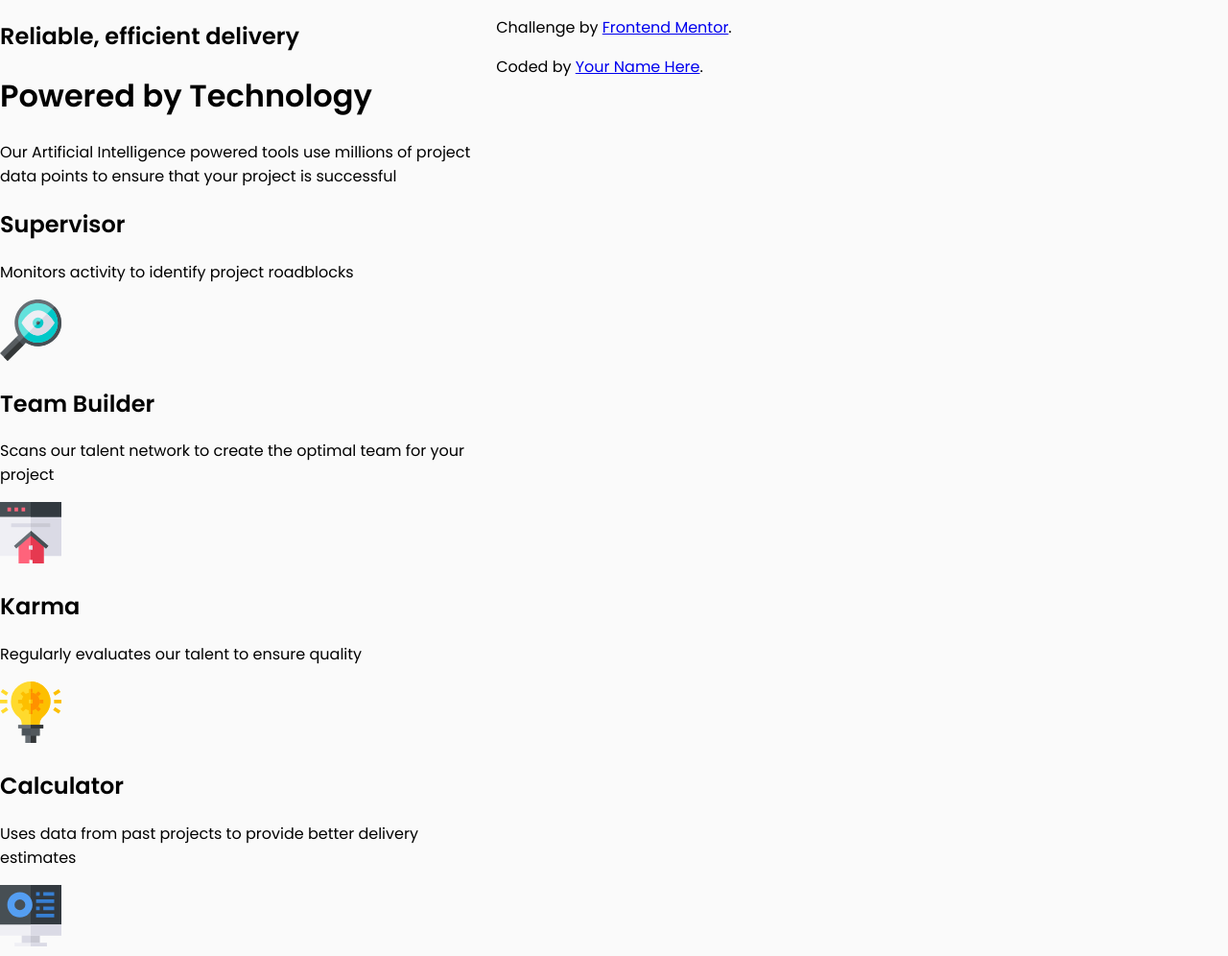
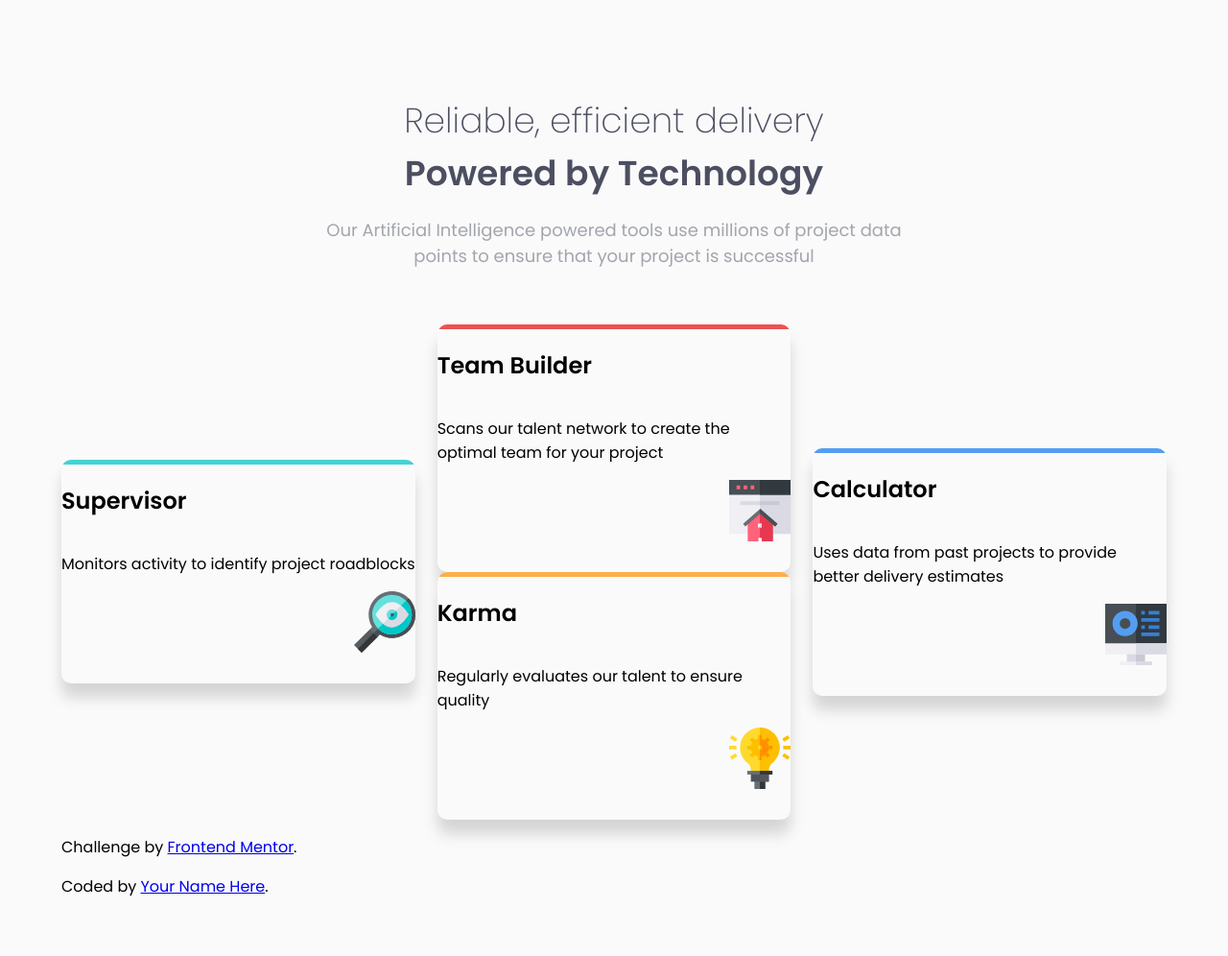
Before and after one commit to AvoscanEmile/Four-card-feature-section-master, a plain HTML site: page index.html in a window 1280 px wide. Shown: the top 996 px of the page at 96% size. After the commit the page ends 952 px from the top, so only its background shows below. Drawn offline with Linux system fonts and the light colour scheme.

Commit message:
Added some styling.
I added the header styling and some of the styling of the cards.

```diff
--- a/styles.css
+++ b/styles.css
@@ -11,6 +11,7 @@
     --clr-blue: hsl(212, 86%, 64%);
     --clr-red: hsl(0, 78%, 62%);
     --clr-orange: hsl(34, 97%, 64%);
+    --clr-white: white;
 
     /* Fonts */
 
@@ -21,6 +22,10 @@
     --fs-h1: 36px;
     --fs-h2: 24px;
     --fs-p: 18px;
+
+    /* Other variables */
+
+    --shadow: 0px 15px 15px rgba(0, 0, 0, 0.15);
 
 }
 
@@ -47,4 +52,99 @@ body {
     background-color: var(--clr-gray);
 }
 
-/*  */
+.main {
+    grid-area: m;
+    display: flex;
+    flex-direction: column;
+    align-items: center;
+}
+
+/* Header Styling */
+
+.header {
+    width: clamp(300px, 90vw, 600px);
+}
+
+.header__subtitle {
+    font-size: var(--fs-h1);
+    font-weight: var(--fw-extra-light);
+    text-align: center;
+    margin: 0;
+    color: var(--clr-darkest-gray);
+}
+
+.header__title {
+    font-size: var(--fs-h1);
+    font-weight: var(--fw-semi-bold);
+    text-align: center;
+    margin: 0;
+    color: var(--clr-darkest-gray);
+}
+
+.header__description {
+    font-size: var(--fs-p);
+    font-weight: var(--fw-regular);
+    text-align: center;
+    color: var(--clr-darker-gray);
+}
+
+/* Container-card styling */
+
+.container-card {
+    display: flex;
+    justify-content: space-between;
+    width: clamp(1000px, 90vw, 1400px);
+    margin-top: 40px;
+}
+
+.rail-card {
+    display: flex;
+    flex-direction: column;
+    justify-content: center;
+    width: clamp(300px, 32%, 400px);
+}
+
+.card {
+    display: flex;
+    flex-direction: column;
+    background-color: var(--clr-gray);
+    box-shadow: var(--shadow);
+    border-radius: 10px;
+    padding-bottom: 2em;
+    overflow: hidden;
+}
+
+.card__color {
+    width: 100%;
+    height: 5px;
+}
+
+.card__color--cyan {
+    background-color: var(--clr-cyan);
+}
+
+.card__color--red {
+    background-color: var(--clr-red);
+}
+
+.card__color--orange {
+    background-color: var(--clr-orange);
+}
+
+.card__color--blue {
+    background-color: var(--clr-blue);
+}
+
+.card__title {
+
+}
+
+.card__image {
+    align-self: flex-end;
+}
+
+/* Attribution styling */
+
+.attribution {
+    grid-area: f;
+}
```
